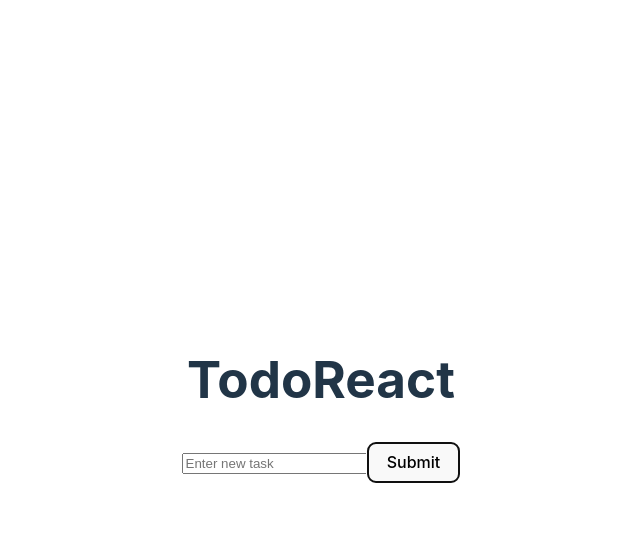
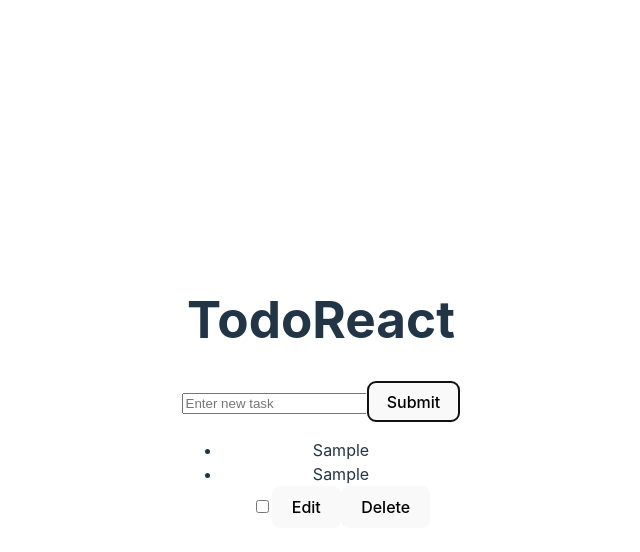
Before and after one commit to matesama/reacttodolist, a React (Vite) app: page / in a window 1280 px wide. Both pictures are taken after typing "Sample" into the empty fields and a click on the button "Submit". Shown: the top 552 px of the page, without its empty margins (319-959 px from the left). Built offline with nearby package versions, Linux system fonts and the light colour scheme.

Commit message:
react new components

```diff
--- a/src/App.jsx
+++ b/src/App.jsx
@@ -1,5 +1,7 @@
 import { useState } from 'react';
 import './App.css';
+import ToDoItems from "./components/ToDoItem";
+
 
 function App() {
   const [tasks, setTasks] = useState([]);
@@ -7,7 +9,11 @@ function App() {
 
   const handleSubmit = (e) => {
     e.preventDefault();
-    setTasks([...tasks, task]);
+    //get ID
+    let randomId = Math.random() * 100000;
+    const taskItem = {id: randomId,
+                      text: task};
+    setTasks([...tasks, taskItem]);
     setTask("");
   };
 
@@ -20,16 +26,16 @@ function App() {
           type="text"
           placeholder="Enter new task"
           value={task}
-          onSubmit={(e) => setTask(e.target.value)}
+          onChange={(e) => setTask(e.target.value)}
         />
         <button type="submit">Submit</button>
       </form>
 
-      <div className="list">
+      <ul className="list">
         {tasks.map((taskItem, index) => (
-          <div key={index}>{taskItem}</div>
+          <ToDoItems key={index}  taskItem={taskItem}/>
         ))}
-      </div>
+      </ul>
     </div>
   );
 }
--- /dev/null
+++ b/src/components/DeleteButton.jsx
@@ -0,0 +1,7 @@
+const DeleteButton = () => {
+    return <button type="button" className="deleteButton" /*onClick={(e) => e.target.parentNode.remove()}*/>Delete</button>;
+
+
+}
+
+export default DeleteButton;
--- /dev/null
+++ b/src/components/DoneTickBox.jsx
@@ -0,0 +1,16 @@
+const DoneTickBox = () => {
+
+    const handleCheckBox = (e) => {
+        const listItem = e.target.parentNode;
+        e.target.classList.toggle("checked") ?
+        listItem.style.textDecoration = "line-through":
+        listItem.style.textDecoration = "none";
+    }
+
+
+
+
+    return <input type="checkBox" class="doneTickBox" onClick={handleCheckBox} />;
+}
+
+export default DoneTickBox;
--- /dev/null
+++ b/src/components/EditButton.jsx
@@ -0,0 +1,27 @@
+import {useState, useEffect} from "react";
+
+const EditButton = () => {
+    const [changeText, setChangeText] = useState("");
+    const [editingState, setEditingState] = useState(false);
+
+    const handleEditButton = (e) => {
+        const listItem = e.target.parentNode;
+        let listItemText = listItem.firstChild;
+        console.log(listItemText);
+
+
+
+
+
+        //listItemText.addEventListener('click',(e) => setChangeText(e.target.value));
+        console.log(changeText);
+       //listItemText.contentEditable = true;
+        listItemText.style.backgroundColor = "#dddbdb";
+    }
+
+
+
+    return <button type="button" className="editButton" onClick= {handleEditButton}>Edit</button>;
+}
+
+export default EditButton;
--- /dev/null
+++ b/src/components/ToDoItem.jsx
@@ -0,0 +1,26 @@
+import {useState} from "react";
+import DeleteButton from './DeleteButton';
+import DoneTickBox from './DoneTickBox';
+import EditButton from "./EditButton";
+
+ const ToDoItem = ({index, taskItem}) => {
+   const [changeText, setChangeText] = useState("");
+    const [editingState, setEditingState] = useState(false);
+
+
+    return(
+    <div>
+      {editingState ? (
+      <form>
+         <input value={changeText} type="text" />
+         <button type="button">Save</button>
+      </form>) :  <li key={index}>{taskItem.text}</li>}
+    <li key={index}>{taskItem.text}</li>
+    <DoneTickBox />
+    <EditButton />
+    <DeleteButton />
+    </div>
+    )
+ }
+
+ export default ToDoItem
```
